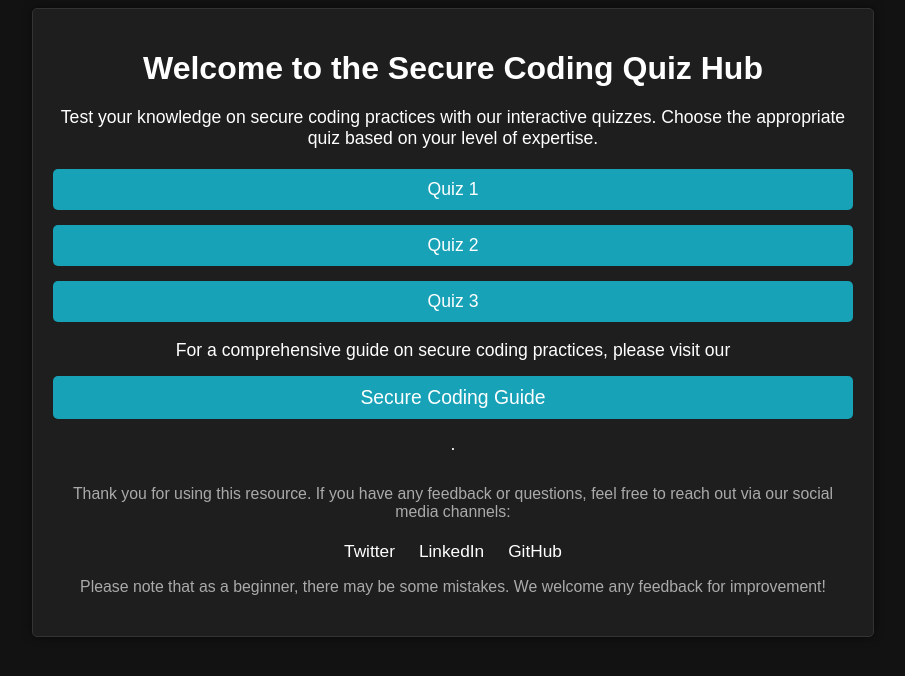
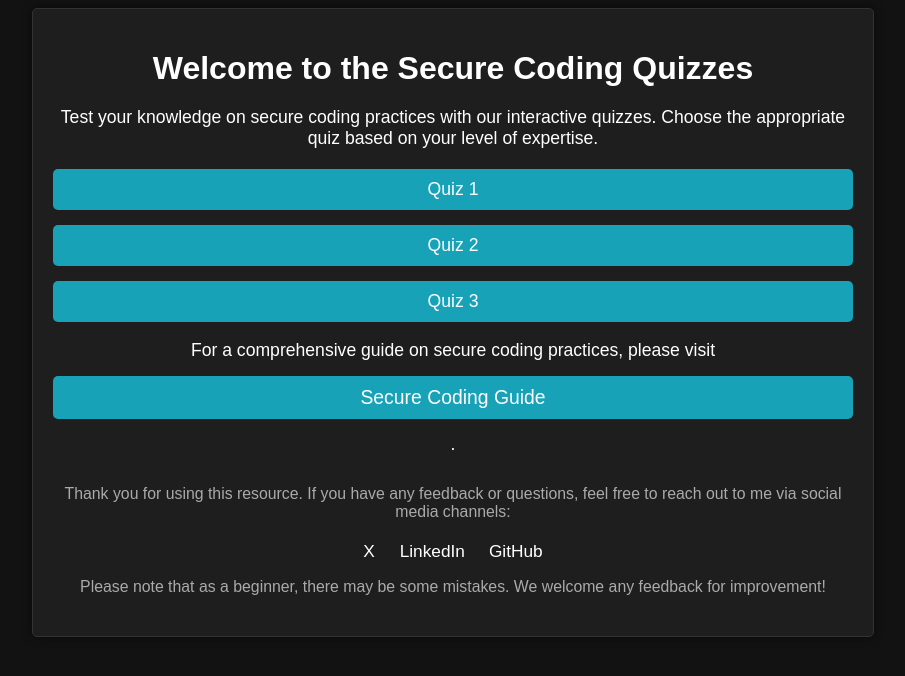
Before and after one commit to Kundan-22/Secure-Coding-101-Quizz, a plain HTML site: page index.html in a window 1280 px wide. Shown: the whole page, without its empty margins (187-1092 px from the left). Drawn offline with Linux system fonts and the light colour scheme.

Commit message:
Update index.html

```diff
--- a/index.html
+++ b/index.html
@@ -3,7 +3,7 @@
 <head>
     <meta charset="UTF-8">
     <meta name="viewport" content="width=device-width, initial-scale=1.0">
-    <title>Secure Coding Quiz Hub</title>
+    <title>Secure Coding Quizzes</title>
     <style>
         body {
             background-color: #121212;
@@ -69,19 +69,19 @@
 <body>
 
 <div id="intro-container">
-    <h1>Welcome to the Secure Coding Quiz Hub</h1>
+    <h1>Welcome to the Secure Coding Quizzes</h1>
     <p>Test your knowledge on secure coding practices with our interactive quizzes. Choose the appropriate quiz based on your level of expertise.</p>
 
     <a href="quiz1.html" class="quiz-link"> Quiz 1</a>
     <a href="quiz2.html" class="quiz-link"> Quiz 2</a>
     <a href="quiz3.html" class="quiz-link"> Quiz 3</a>
 
-    <p>For a comprehensive guide on secure coding practices, please visit our <a href="https://yourguideurl.com" class="guide-link" target="_blank">Secure Coding Guide</a>.</p>
+    <p>For a comprehensive guide on secure coding practices, please visit <a href="https://yourguideurl.com" class="guide-link" target="_blank">Secure Coding Guide</a>.</p>
 
     <div class="footer">
-        <p>Thank you for using this resource. If you have any feedback or questions, feel free to reach out via our social media channels:</p>
+        <p>Thank you for using this resource. If you have any feedback or questions, feel free to reach out to me via social media channels:</p>
         <div class="social-links">
-            <a href="https://twitter.com/kundan_dhupkar" target="_blank">Twitter</a>
+            <a href="https://twitter.com/kundan_dhupkar" target="_blank"> X </a>
             <a href="https://linkedin.com/in/kundan-dhupkar" target="_blank">LinkedIn</a>
             <a href="https://github.com/Kundan-22" target="_blank">GitHub</a>
         </div>
```
